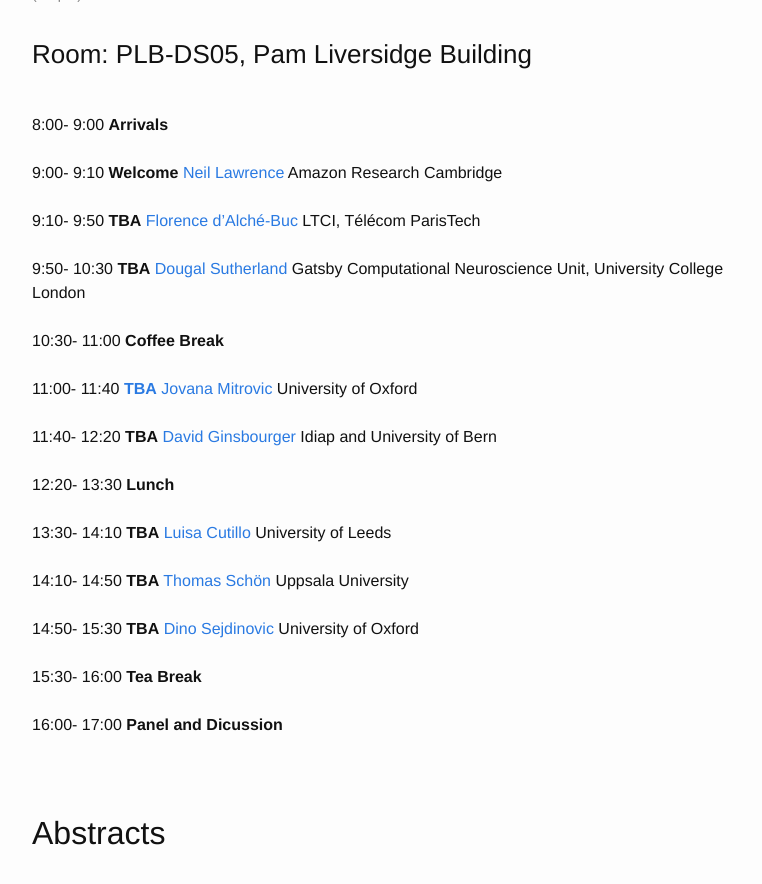
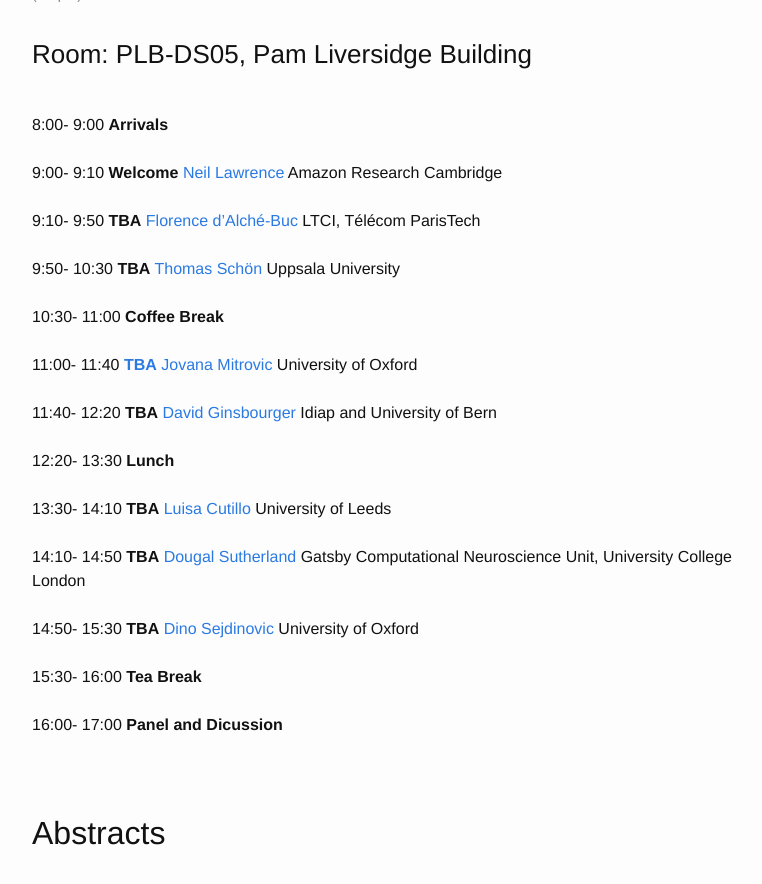
Before and after one commit to gpschool/gpss18, a Jekyll site: the page built from _posts/2018-09-06-workshop.md, in a window 1280 px wide and 900 px high, scrolled down 407 px. Shown: the top 884 px of the window, without its empty margins (238-1000 px from the left). Built offline with Jekyll 4.4.1, drawn with Linux system fonts in a browser that asks for light colours; some of the changed lines change nothing that is shown.

Commit message:
Minor change schedule

```diff
--- a/_posts/2018-09-06-workshop.md
+++ b/_posts/2018-09-06-workshop.md
@@ -32,10 +32,10 @@ talks:
 - title: "TBA"
   abstract:
   author:
-  - family: Sutherland
-    given: Dougal
-    url: http://www.gatsby.ucl.ac.uk/~dougals/
-    institute: Gatsby Computational Neuroscience Unit, University College London
+  - family: Schön
+    given: Thomas
+    url: http://user.it.uu.se/~thosc112/index.html
+    institute: Uppsala University
   start: "9:50"
   end: "10:30"
   slides:
@@ -81,10 +81,10 @@ talks:
 - title: "TBA"
   abstract:
   author:
-  - family: Schön
-    given: Thomas
-    url: http://user.it.uu.se/~thosc112/index.html
-    institute: Uppsala University
+  - family: Sutherland
+    given: Dougal
+    url: http://www.gatsby.ucl.ac.uk/~dougals/
+    institute: Gatsby Computational Neuroscience Unit, University College London
   start: "14:10"
   end: "14:50"
   youtube:
```
